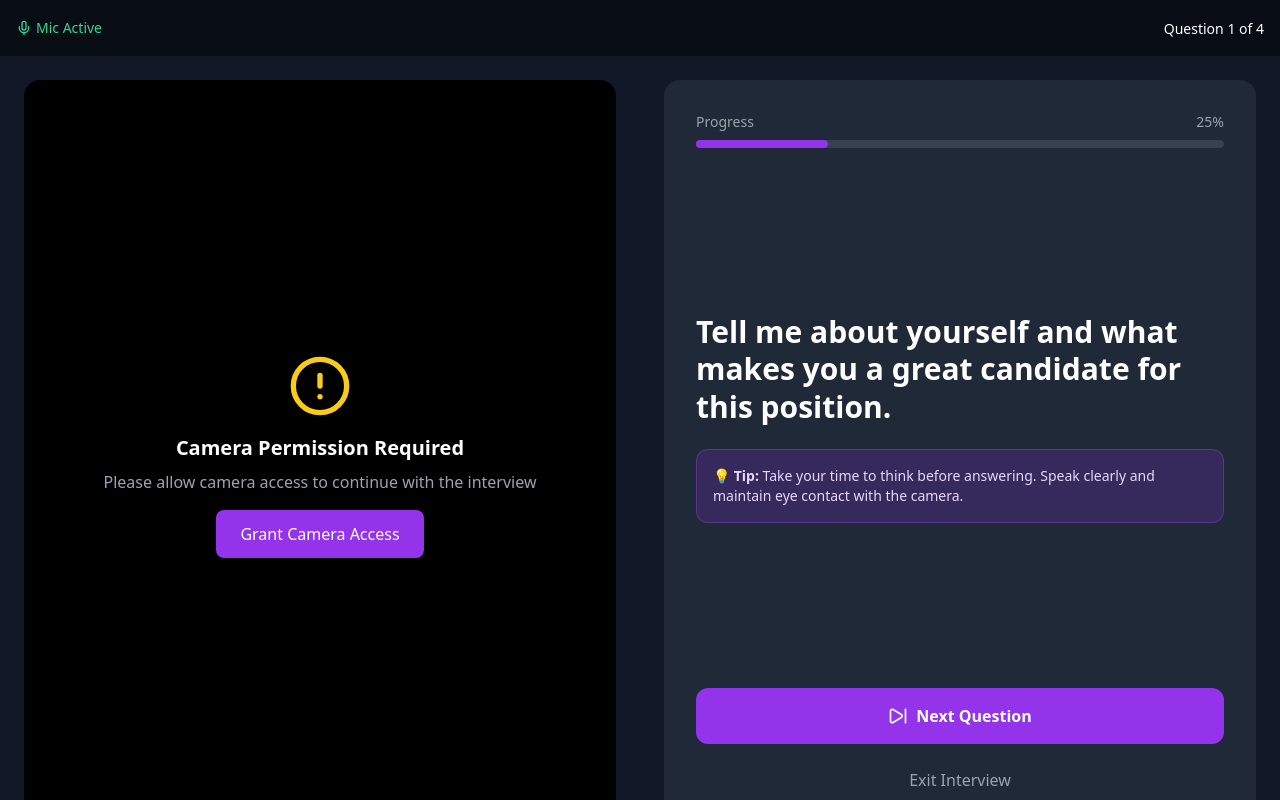
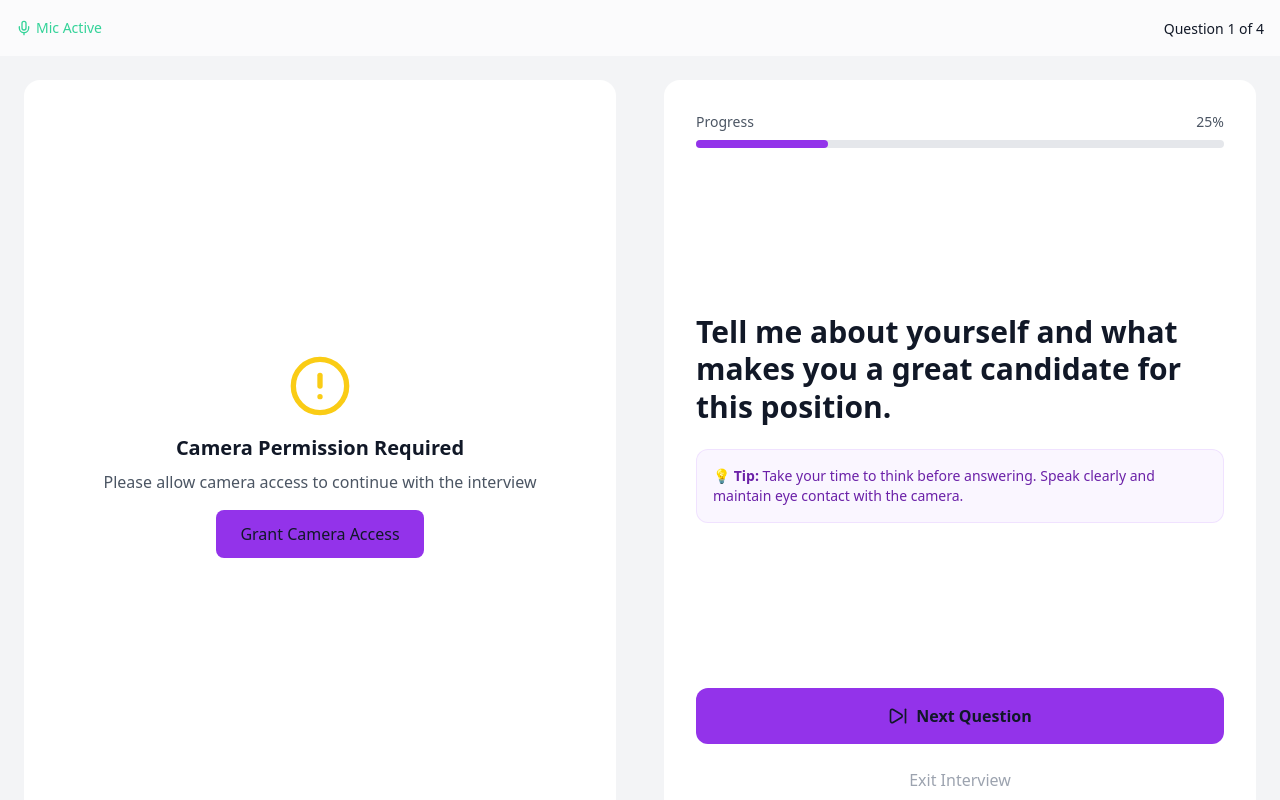
Before and after one commit to alizayadahmadriyaz/Placify-Smarter_Placements-Sharper_Talent, a React (Vite) app: page /interview in a window 1280 px wide. Shown: the top 800 px of the page. Built offline with nearby package versions, Linux system fonts and the light colour scheme; no server answers.

Commit message:
Implement dark mode css classes on interviewpage

```diff
--- a/src/pages/InterviewInterface.jsx
+++ b/src/pages/InterviewInterface.jsx
@@ -56,9 +56,9 @@ const InterviewInterface = () => {
   const isLastQuestion = currentQuestionIndex === questions.length - 1;
 
   return (
-    <div className="min-h-screen bg-gray-900 text-white">
+    <div className="min-h-screen dark:bg-gray-900 dark:text-white bg-gray-100 text-gray-900 transition-colors">
       {/* Header */}
-      <div className="bg-black/50 p-4">
+      <div className=" dark:bg-black/50 bg-white/70 p-4 transition-colors">
         <div className="max-w-7xl mx-auto flex items-center justify-between">
           <div className="flex items-center space-x-4">
             <div className="flex items-center space-x-2">
@@ -74,7 +74,7 @@ const InterviewInterface = () => {
               </div>
             </div>
           </div>
-          <div className="text-white">
+          <div className=" dark:text-white text-gray-900">
             <span className="text-sm">Question {currentQuestionIndex + 1} of {questions.length}</span>
           </div>
         </div>
@@ -83,12 +83,12 @@ const InterviewInterface = () => {
       <div className="flex h-screen">
         {/* Left Panel - Video Feed */}
         <div className="flex-1 p-6">
-          <div className="bg-black rounded-2xl h-full flex items-center justify-center relative overflow-hidden">
+          <div className=" rounded-2xl h-full flex items-center justify-center relative overflow-hidden dark:bg-black bg-white transition-colors">
             {cameraPermission === 'pending' && (
               <div className="text-center">
                 <AlertCircle className="w-16 h-16 text-yellow-400 mx-auto mb-4" />
                 <h3 className="text-xl font-semibold mb-2">Camera Permission Required</h3>
-                <p className="text-gray-400 mb-4">Please allow camera access to continue with the interview</p>
+                <p className=" dark:text-gray-400 text-gray-600 mb-4">Please allow camera access to continue with the interview</p>
                 <button
                   onClick={requestCameraAccess}
                   className="px-6 py-3 bg-purple-600 hover:bg-purple-700 rounded-lg font-medium transition-colors"
@@ -102,7 +102,7 @@ const InterviewInterface = () => {
               <div className="text-center">
                 <AlertCircle className="w-16 h-16 text-red-400 mx-auto mb-4" />
                 <h3 className="text-xl font-semibold mb-2">Camera Access Denied</h3>
-                <p className="text-gray-400 mb-4">Please enable camera access in your browser settings</p>
+                <p className=" dark:text-gray-400 text-gray-600 mb-4">Please enable camera access in your browser settings</p>
                 <button
                   onClick={requestCameraAccess}
                   className="px-6 py-3 bg-purple-600 hover:bg-purple-700 rounded-lg font-medium transition-colors"
@@ -132,16 +132,16 @@ const InterviewInterface = () => {
 
         {/* Right Panel - Questions */}
         <div className="w-1/2 p-6">
-          <div className="bg-gray-800 rounded-2xl h-full p-8 flex flex-col">
+          <div className=" dark:bg-gray-800 bg-white rounded-2xl h-full p-8 flex flex-col transition-colors">
             {/* Progress Bar */}
             <div className="mb-8">
               <div className="flex justify-between items-center mb-2">
-                <span className="text-sm text-gray-400">Progress</span>
-                <span className="text-sm text-gray-400">
+                <span className="text-sm dark:text-gray-400 text-gray-600">Progress</span>
+                <span className="text-sm  dark:text-gray-400 text-gray-600">
                   {Math.round(((currentQuestionIndex + 1) / questions.length) * 100)}%
                 </span>
               </div>
-              <div className="w-full bg-gray-700 rounded-full h-2">
+              <div className="w-full dark:bg-gray-700 bg-gray-200 rounded-full h-2">
                 <div
                   className="bg-purple-600 h-2 rounded-full transition-all duration-300"
                   style={{
@@ -157,8 +157,8 @@ const InterviewInterface = () => {
                 <h2 className="text-3xl font-bold mb-6 leading-tight">
                   {questions[currentQuestionIndex]}
                 </h2>
-                <div className="bg-purple-600/20 border border-purple-500/30 rounded-xl p-4">
-                  <p className="text-purple-200 text-sm">
+                <div className="border rounded-xl p-4 dark:bg-purple-600/20 dark:border-purple-500/30 bg-purple-100/40 border-purple-300/30">
+                  <p className=" dark:text-purple-200 text-purple-800 text-sm">
                     💡 <strong>Tip:</strong> Take your time to think before answering.
                     Speak clearly and maintain eye contact with the camera.
                   </p>
@@ -194,7 +194,7 @@ const InterviewInterface = () => {
 
               <button
                 onClick={() => navigate('/dashboard')}
-                className="w-full text-gray-400 hover:text-white py-2 transition-colors"
+                className="w-full text-gray-400 dark:text-gray-400 hover:text-white dark:hover:text-white py-2 transition-colors"
               >
                 Exit Interview
               </button>
```
